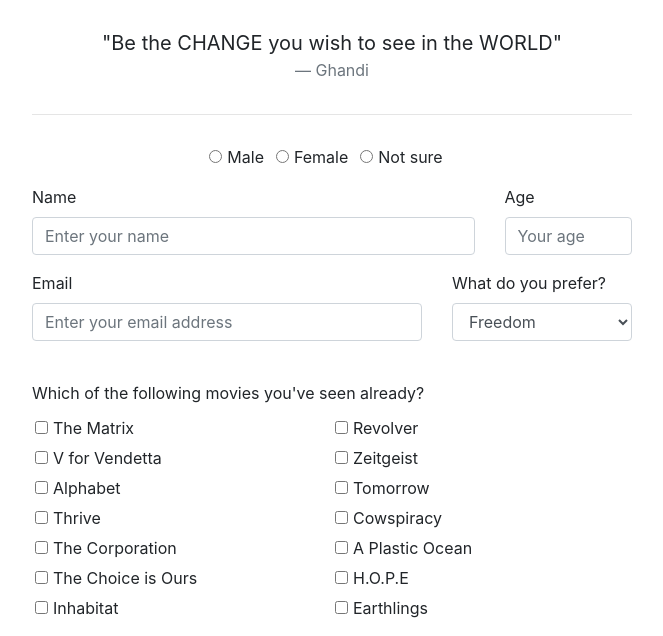
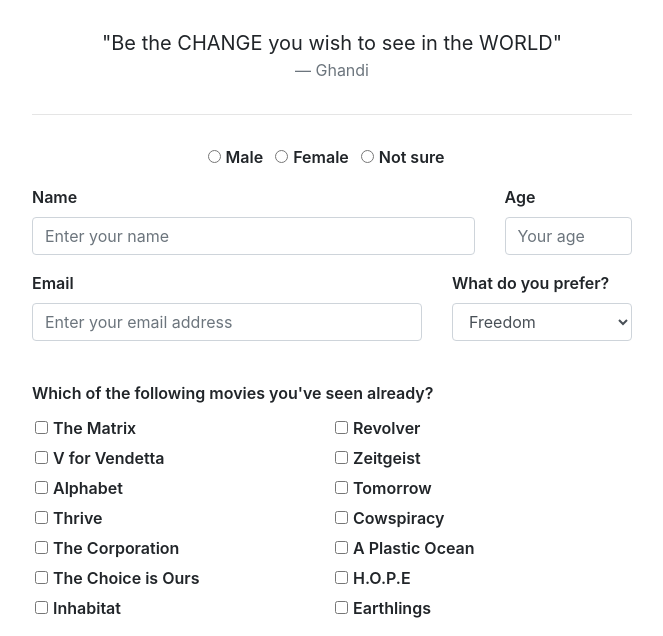
Before and after one commit to deweis/fcc-surveyForm, a plain HTML site: page index.html in a window 1280 px wide. Shown: the part 160-796 px from the top of the page, without its empty margins (308-971 px from the left). Drawn offline with nearby package versions, Linux system fonts and the light colour scheme.

Commit message:
Make label font weight bolder

```diff
--- a/styles.css
+++ b/styles.css
@@ -9,6 +9,9 @@
   margin-top: 2vmin;
   padding-bottom: 2vmin;
   padding-top: 2vmin;
+}
+label {
+  font-weight: 600;
 }
 /** Remove arrows from the number input
 * --> http://www.fix-css.com/2015/04/disable-input-number-field-arrows-from-css/
```
